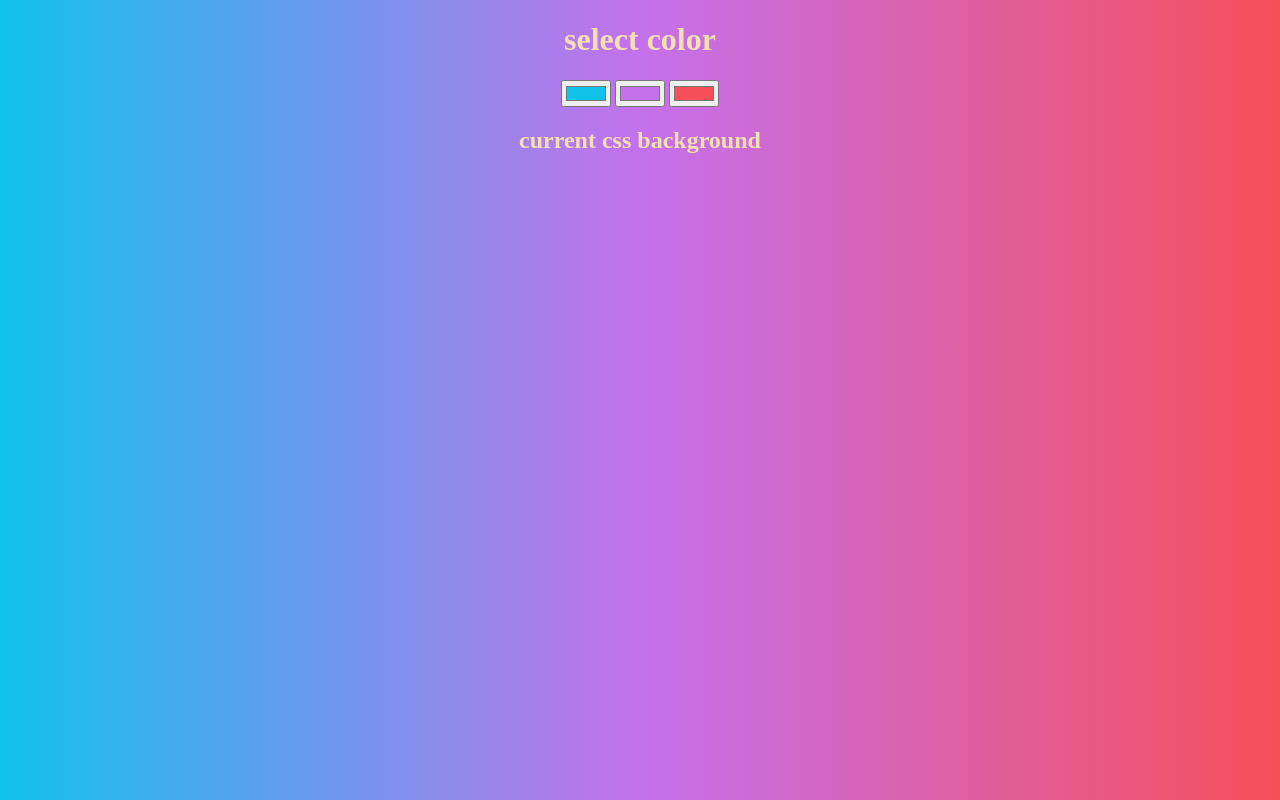
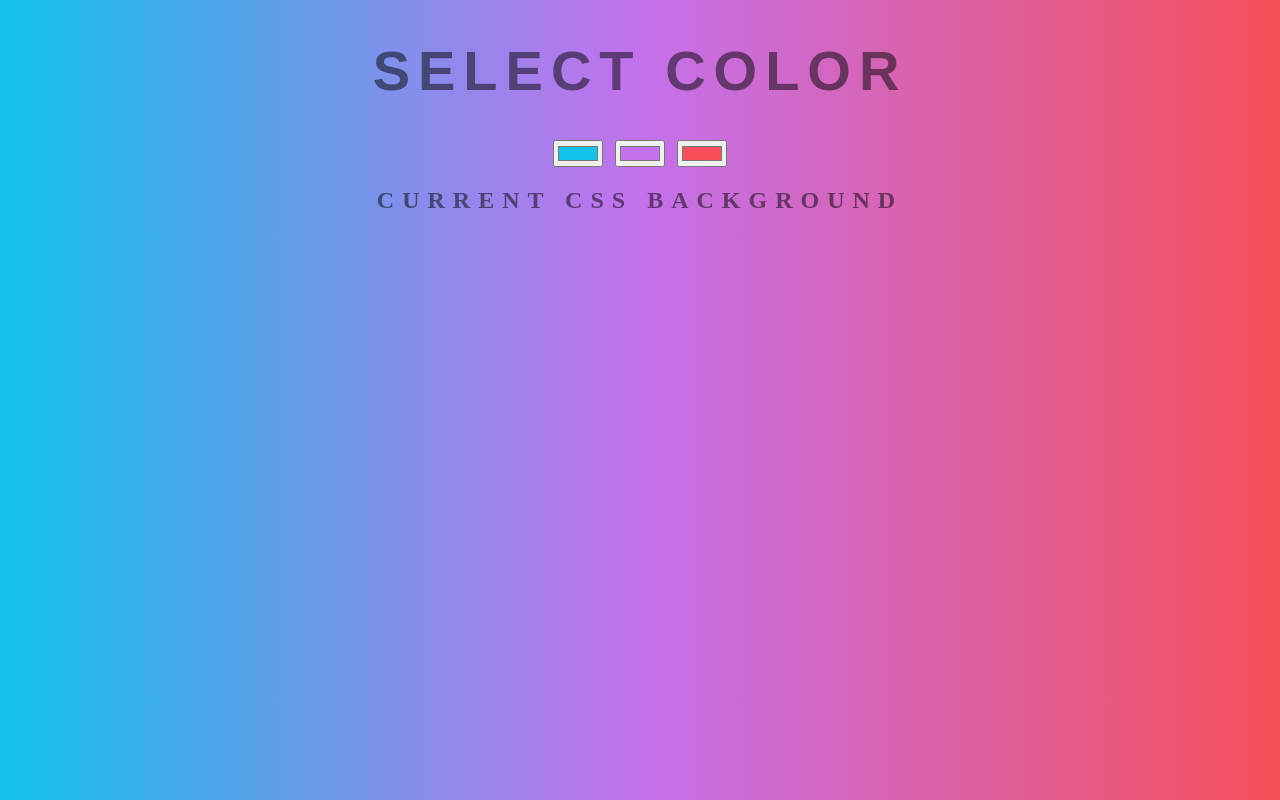
Before and after one commit to princekumarx/background-generator, a website: page index.html in a window 1280 px wide. Drawn offline with Linux system fonts and the light colour scheme.

Commit message:
style chenged

```diff
--- a/style.css
+++ b/style.css
@@ -1,5 +1,17 @@
 body{
     text-align: center;
-    color: wheat;
-    background: linear-gradient(to right, #12c2e9, #c471ed, #f64f59);;
+    color: rgba(0, 0, 0,.5);
+    background: linear-gradient(to right, #12c2e9, #c471ed, #f64f59);
+    text-transform: uppercase;
+    letter-spacing: .5em;
+    top: 15%;
 }
+
+h1{
+    font:  600 3.5em sans-serif;
+    width: 100%;
+}
+
+h3{
+    font-size: 1em;
+}
```
Also changed, not shown: package.json (added, +19 -0 lines).
